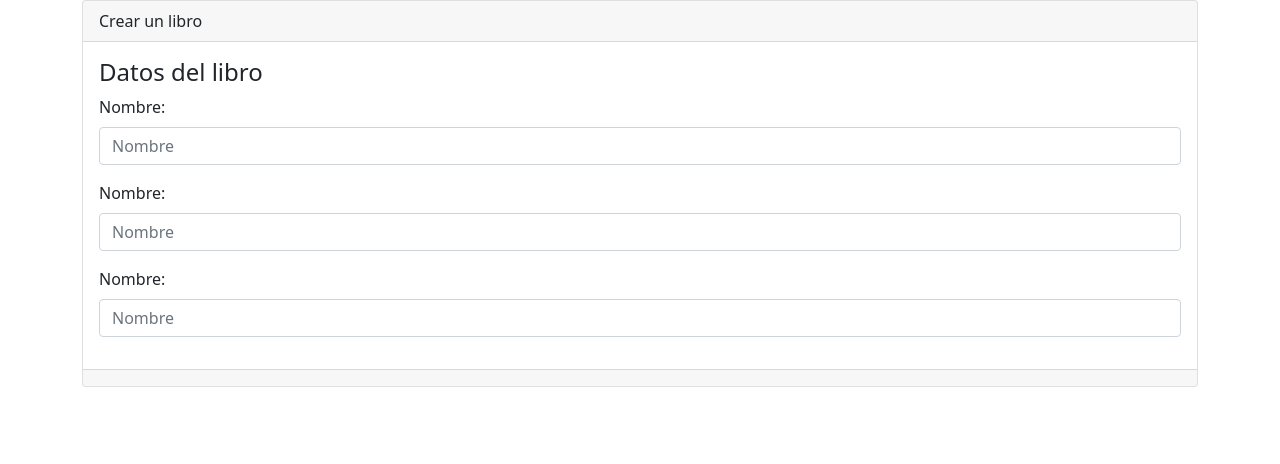
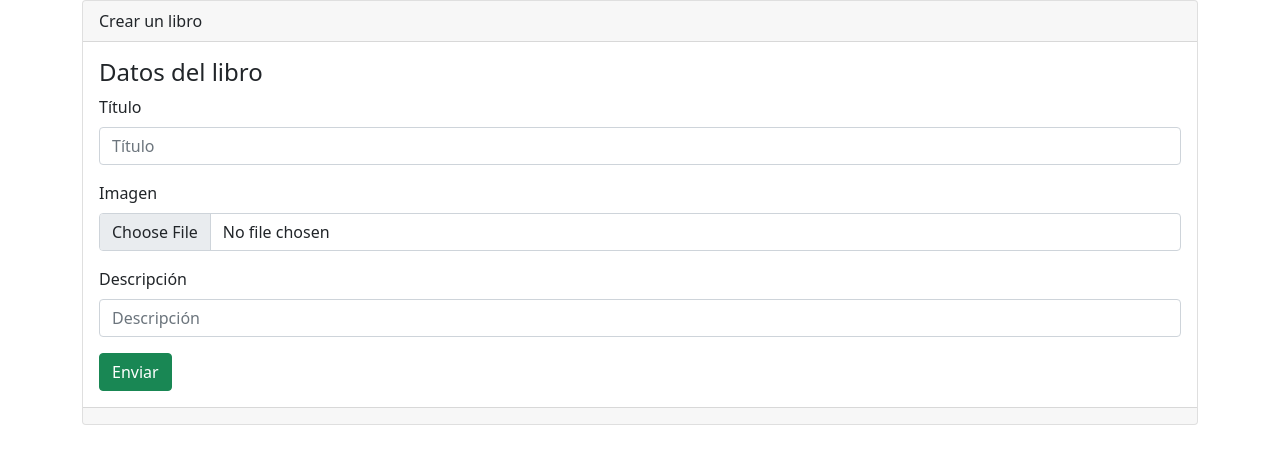
Before and after one commit to NikozV/Django-CRUD-Biblioteca, a Django app: page /libros/crear/ in a window 1280 px wide. Shown: the part 56-520 px from the top of the page. Run offline with Django 3.2, Linux system fonts and the light colour scheme; parts of the project's set-up code (start-up, migrations or seed data) failed here and were passed over.

Commit message:
retocando crear - agregar al formulario

```diff
--- a/libreria/templates/libros/form.html
+++ b/libreria/templates/libros/form.html
@@ -2,9 +2,11 @@
   {% csrf_token %}
   {% for campo in formulario %}
     <div class="mb-3">
-      <label for="" class="form-label">Nombre: </label>
-      <input type="text"
-        class="form-control" name="" id="" aria-describedby="helpId" placeholder="Nombre">
+      <label for="" class="form-label">{{campo.label}} </label>
+      <input type="{{ campo.field.widget.input_type }}"
+        class="form-control" name="{{ campo.name }}" id="" aria-describedby="helpId" placeholder="{{campo.label}}">
      </div>
+     <div class=""col-12 help-text>{{campo.errors}}</div>
      {% endfor %}
+     <input name="" id="" class="btn btn-success" type="submit" value="Enviar">
 </form>
```
